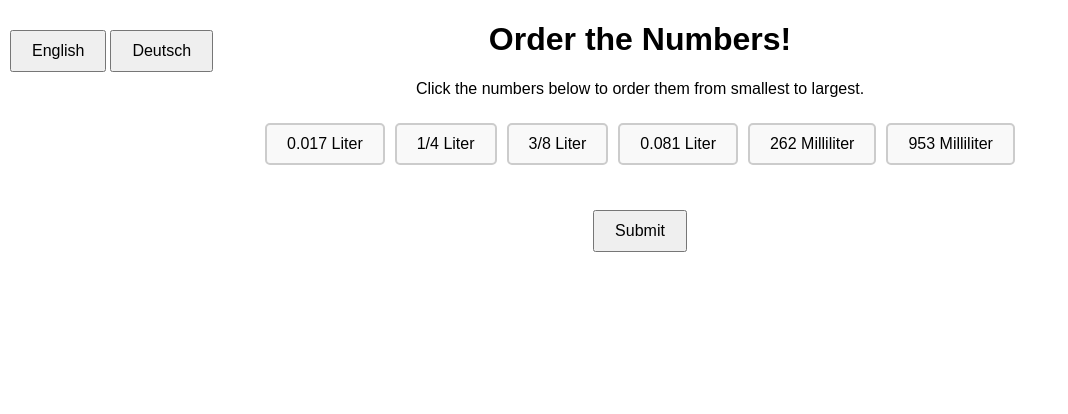
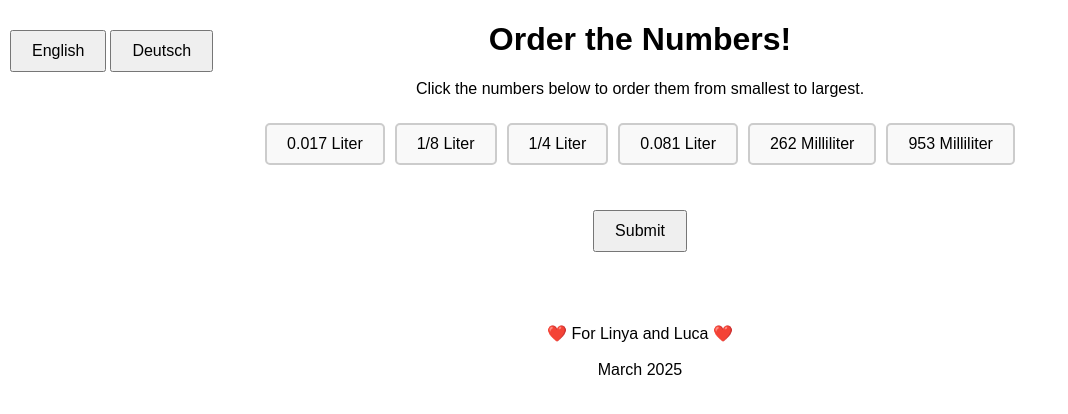
Before and after one commit to bowardzhang/NumberOrdering, a plain HTML site: page index.html in a window 1280 px wide. Both pictures are taken after a click on the button "English". Shown: the whole page, without its empty margins (0-1068 px from the left). Drawn offline with Linux system fonts and the light colour scheme.

Commit message:
Update index.html

```diff
--- a/index.html
+++ b/index.html
@@ -70,6 +70,8 @@
   <button id="submit-btn">Submit</button>
   <button id="next-btn">Next</button>
   <div class="feedback" id="feedback"></div>
+  <br><br>
+  <p id="footnote">❤️ For Linya and Luca ❤️ <br><br> March 2025</p>
 
   <script>
     // Language strings
@@ -81,7 +83,8 @@
         next: "Next",
         correct: "Correct! Well done!",
         incorrect: "Incorrect! The correct order is:",
-        selectAll: "Please select all 6 numbers!"
+        selectAll: "Please select all 6 numbers!",
+        footnote: "❤️ For Linya and Luca ❤️ \n\n March 2025"
       },
       de: {
         title: "Ordne die Zahlen!",
@@ -90,7 +93,8 @@
         next: "Weiter",
         correct: "Richtig! Gut gemacht!",
         incorrect: "Falsch! Die richtige Reihenfolge ist:",
-        selectAll: "Bitte wähle alle 6 Zahlen aus!"
+        selectAll: "Bitte wähle alle 6 Zahlen aus!",
+        footnote: "❤️ Für Linya und Luca ❤️ \n\n März 2025"
       }
     };
 
@@ -102,6 +106,7 @@
       document.getElementById("instructions").textContent = translations[currentLanguage].instructions;
       document.getElementById("submit-btn").textContent = translations[currentLanguage].submit;
       document.getElementById("next-btn").textContent = translations[currentLanguage].next;
+      document.getElementById("footnote").innerText = translations[currentLanguage].footnote;
 
       // Update feedback if visible
       const feedback = document.getElementById("feedback");
@@ -131,11 +136,13 @@
     function generateNumbers() {
       numbers = [];
       const fractionalForms = [
+        { value: 0.125, display: '1/8' },
         { value: 0.25, display: '1/4' },
         { value: 0.375, display: '3/8' },
         { value: 0.5, display: '1/2' },
         { value: 0.625, display: '5/8' },
-        { value: 0.75, display: '3/4' }
+        { value: 0.75, display: '3/4' },
+        { value: 0.875, display: '7/8' },
       ];
 
       // Generate 2 or 3 fractional numbers
```
